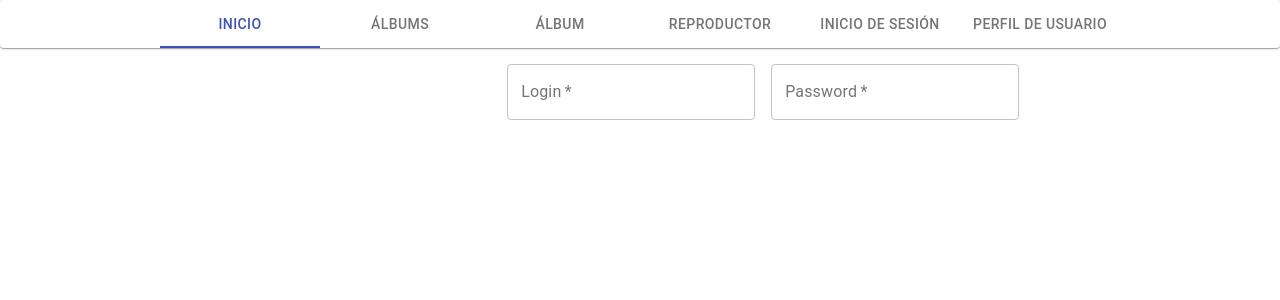
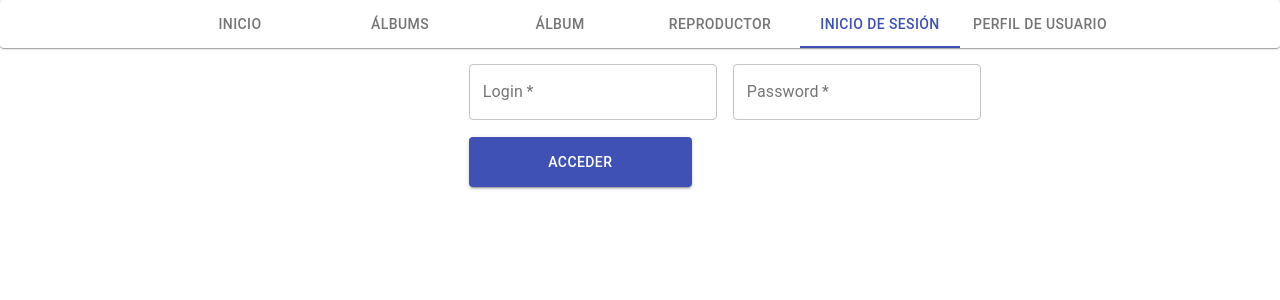
Before and after one commit to amilletp/reactify, a React (Create React App) app: page /login in a window 1280 px wide. Shown: the top 300 px of the page. Built offline with nearby package versions, Linux system fonts and the light colour scheme.

Commit message:
Navegacion Barra Superior, Funcionalidades de Login y Perfil (Contexto y rutas privadas)

```diff
--- a/src/App/App.js
+++ b/src/App/App.js
@@ -7,9 +7,11 @@ import SongsGrid from "./components/SongsGrid";
 import SongCard from "./components/SongCard";
 import UserProfile from "./components/UserProfile";
 import UserLogin from "./components/UserLogin";
+import PrivateRoute from "./components/PrivateRoute";
 
 // Css
 import "./App.css";
+import UserContext from "./contexts/user";
 
 class App extends Component {
   constructor(props) {
@@ -19,6 +21,13 @@ class App extends Component {
       loading: true,
       albums: [],
       songs: []
+    };
+
+    this.initialContext = {
+      name: "",
+      surname: "",
+      email: "",
+      signedIn: false
     };
   }
 
@@ -63,6 +72,7 @@ class App extends Component {
     return (
       <div className="App">
         <Router>
+          <UserContext.Provider value={this.initialContext}>
             <TopBar />
             <Switch>
               <Route
@@ -86,12 +96,16 @@ class App extends Component {
               <Route
                 path="/player"
                 render={props => (
-                <SongCard albums={this.state.albums} songs={this.findSong(1)} />
+                  <SongCard
+                    albums={this.state.albums}
+                    songs={this.findSong(1)}
+                  />
                 )}
               />
               <Route path="/login" component={UserLogin} />
-            <Route path="/profile" component={UserProfile} />
+              <PrivateRoute path="/profile" component={UserProfile} />
             </Switch>
+          </UserContext.Provider>
         </Router>
       </div>
     );
--- a/src/App/components/CardDetail.js
+++ b/src/App/components/CardDetail.js
@@ -106,7 +106,7 @@ function CardDetail(props) {
                   songs={songs.filter(song => song.album_id === tile.id)}
                 />
               </CardContent>
-              <CardActions className={classes.actions} disableActionSpacing>
+              <CardActions className={classes.actions}>
                 <IconButton aria-label="Add to favorites">
                   <FavoriteIcon />
                 </IconButton>
--- a/src/App/components/CardsGrid.js
+++ b/src/App/components/CardsGrid.js
@@ -106,7 +106,7 @@ const CardsGrid = props => {
                   songs={songs.filter(song => song.album_id === tile.id)}
                 />
               </CardContent>
-              <CardActions className={classes.actions} disableActionSpacing>
+              <CardActions className={classes.actions}>
                 <IconButton aria-label="Add to favorites">
                   <FavoriteIcon />
                 </IconButton>
--- /dev/null
+++ b/src/App/components/PrivateRoute.js
@@ -0,0 +1,42 @@
+import React from "react";
+import { Route, Redirect } from "react-router-dom";
+
+// Contexto de usuario
+import UserContext from "../contexts/user";
+
+// Obtenemos el componente a renderizar y cualquier otro parámetro
+const PrivateRoute = ({ component: Component, location, ...others }) => {
+  return (
+    <UserContext.Consumer>
+      {context => {
+        const { signedIn } = context;
+        // Definimos la ruta utilizando el método render
+        return (
+          <Route
+            {...others}
+            render={props =>
+              // Renderizamos el componente con sus propiedades solo si el
+              // usuario está identificado
+              signedIn ? (
+                <Component {...props} />
+              ) : (
+                // Redirigimos a /login en otro caso
+                <Redirect
+                  to={{
+                    pathname: "/login",
+                    state: {
+                      redirected: true,
+                      protectedPath: location.pathname
+                    }
+                  }}
+                />
+              )
+            }
+          />
+        );
+      }}
+    </UserContext.Consumer>
+  );
+};
+
+export default PrivateRoute;
--- a/src/App/components/TopBar.js
+++ b/src/App/components/TopBar.js
@@ -16,13 +16,40 @@ const styles = {
   }
 };
 
+const getInitialValueByPath = () => {
+  let initialValue;
+  switch (window.location.pathname) {
+    case "/":
+      initialValue = 0;
+      break;
+    case "/albums":
+      initialValue = 1;
+      break;
+    case "/album":
+      initialValue = 2;
+      break;
+    case "/player":
+      initialValue = 3;
+      break;
+    case "/login":
+      initialValue = 4;
+      break;
+    case "/profile":
+      initialValue = 5;
+      break;
+    default:
+      initialValue = 0;
+  }
+  return initialValue;
+};
+
 const TopBar = props => {
   const { classes } = props;
-  const [value, setValue] = useState(0);
+  const [value, setValue] = useState(getInitialValueByPath());
   const handleChange = (event, value) => {
     setValue(value);
   };
-  const array = [1];
+
   return (
     <Paper className={classes.root}>
       <Tabs
--- a/src/App/components/UserLogin.js
+++ b/src/App/components/UserLogin.js
@@ -1,56 +1,148 @@
-import React, { useState } from "react";
+import React, { useState, useContext, Fragment } from "react";
 import PropTypes from "prop-types";
 import { withStyles } from "@material-ui/core/styles";
 import TextField from "@material-ui/core/TextField";
+import { Button, Typography } from "@material-ui/core";
+import UserContext from "../contexts/user";
+import { Redirect } from "react-router";
 
 const styles = theme => ({
   container: {
     display: "flex",
-    paddingLeft: "39%",
+    paddingLeft: "36%",
     flexWrap: "wrap",
     backgroundColor: theme.palette.background.paper
   },
   textField: {
     marginLeft: theme.spacing(1),
     marginRight: theme.spacing(1)
+  },
+  button: {
+    marginLeft: theme.spacing(1),
+    marginRight: theme.spacing(1),
+    width: 223,
+    height: 50
+  },
+  buttonContainer: {
+    width: "62%",
+    marginTop: 9
+  },
+  message: {
+    marginTop: 18
+  },
+  deniedMessage: {
+    marginTop: 20,
+    color: "red"
   }
 });
 
-const UserLogin = props => {
-  const { classes } = props;
-  const [user, setUser] = useState({
+const UserLogin = ({ classes, location }) => {
+  const [login, setLogin] = useState({
     login: "",
-    password: ""
+    password: "",
+    errorLogin: false,
+    errorPwd: false,
+    denied: false
   });
 
+  //const [signedIn, setSignedIn] = useState(false);
+
+  const updateLoginState = (field, value) => {
+    login[field] = value;
+    setLogin({ ...login });
+  };
+
+  let userContext = useContext(UserContext);
+
   const handleChange = field => event => {
-    let modifiedUser = { ...user };
-    modifiedUser[field] = event.target.value;
-    setUser(modifiedUser);
+    updateLoginState(field, event.target.value);
+  };
+
+  const handleLogin = e => {
+    setLogin({
+      ...login,
+      errorLogin: login.login === "",
+      errorPwd: login.password === "",
+      denied: !(login.login === "test" && login.password === "pwd")
+    });
+    userContext.signedIn = login.login === "test" && login.password === "pwd";
   };
 
   return (
     <form className={classes.container} noValidate autoComplete="off">
+      <div>
+        {userContext.signedIn && (
+          <Typography
+            className={classes.message}
+            variant="subtitle1"
+            color="textSecondary"
+          >
+            Usuario identificado correctamente
+          </Typography>
+        )}
+        {!userContext.signedIn && (
+          <Fragment>
+            {location.state && location.state.redirected && (
+              <Typography
+                className={classes.message}
+                variant="subtitle1"
+                color="textSecondary"
+              >
+                Estás intentando acceder a un área privada. Por favor, haz login
+                primero.
+              </Typography>
+            )}
+            {login.denied && (
+              <Typography className={classes.deniedMessage} variant="subtitle1">
+                Usuario y/o contraseña incorrectos
+              </Typography>
+            )}
             <TextField
               required
+              error={login.errorLogin}
               id="outlined-login"
               label="Login"
               className={classes.textField}
-        value={user.login}
+              value={login.login}
               onChange={handleChange("login")}
               margin="normal"
               variant="outlined"
             />
             <TextField
               required
+              error={login.errorPwd}
               id="outlined-password-input"
               label="Password"
               className={classes.textField}
+              value={login.password}
+              onChange={handleChange("password")}
               type="password"
               autoComplete="current-password"
               margin="normal"
               variant="outlined"
             />
+          </Fragment>
+        )}{" "}
+      </div>
+
+      {!userContext.signedIn && (
+        <div className={classes.buttonContainer}>
+          <Button
+            onClick={handleLogin}
+            variant="contained"
+            color="primary"
+            className={classes.button}
+          >
+            Acceder
+          </Button>
+        </div>
+      )}
+
+      {userContext.signedIn === true &&
+        location.state &&
+        location.state.protectedPath && (
+          <Redirect to={location.state.protectedPath} />
+        )}
     </form>
   );
 };
--- a/src/App/components/UserProfile.js
+++ b/src/App/components/UserProfile.js
@@ -1,28 +1,41 @@
-import React, { useState } from "react";
+import React, { useState, useContext } from "react";
 import PropTypes from "prop-types";
 import { withStyles } from "@material-ui/core/styles";
 import TextField from "@material-ui/core/TextField";
+import { Button } from "@material-ui/core";
+import UserContext from "../contexts/user";
 
 const styles = theme => ({
   container: {
     display: "flex",
-    paddingLeft: "35%",
+    paddingLeft: "33%",
     flexWrap: "wrap",
     backgroundColor: theme.palette.background.paper
   },
   textField: {
-    marginLeft: theme.spacing.unit,
-    marginRight: theme.spacing.unit
-  }
-});
+    marginLeft: theme.spacing(1),
+    marginRight: theme.spacing(1)
+  },
+  button: {
+    marginLeft: theme.spacing(1),
+    marginRight: theme.spacing(1),
+    width: 223,
+    height: 50
+  },
+  buttonContainer: {
+    width: "62%",
+    marginTop: 9
+  },
+})
 
 const UserProfile = props => {
   const { classes } = props;
+  let userContext = useContext(UserContext);
   const [user, setUser] = useState({
-    name: "",
-    surname: "",
-    email: ""
-  });
+    name: userContext.name,
+    surname: userContext.surname,
+    email: userContext.email
+  })
 
   const handleChange = field => event => {
     let modifiedUser = { ...user };
@@ -32,6 +45,12 @@ const UserProfile = props => {
     //      [name]: event.target.value
     //    });
   };
+
+  const handleSaveProfile = () => {
+    userContext.name = user.name
+    userContext.surname = user.surname
+    userContext.email = user.email
+  }
 
   return (
     <form className={classes.container} noValidate autoComplete="off">
@@ -62,6 +81,16 @@ const UserProfile = props => {
         margin="normal"
         variant="outlined"
       />
+        <div className={classes.buttonContainer}>
+          <Button
+            onClick={handleSaveProfile}
+            variant="contained"
+            color="primary"
+            className={classes.button}
+          >
+            Guardar
+          </Button>
+        </div>
     </form>
   );
 };
--- /dev/null
+++ b/src/App/contexts/user.js
@@ -0,0 +1,10 @@
+import { createContext } from "react";
+
+const UserContext = createContext({
+  name: "",
+  surname: "",
+  email: "",
+  signedIn: false
+});
+
+export default UserContext;
```
Lines whose indentation alone changed are shown as unchanged.
